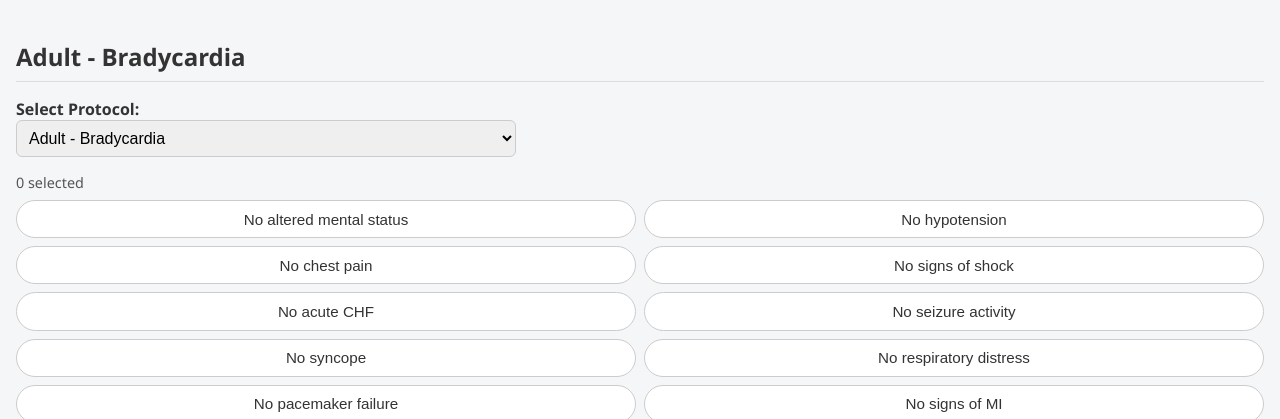
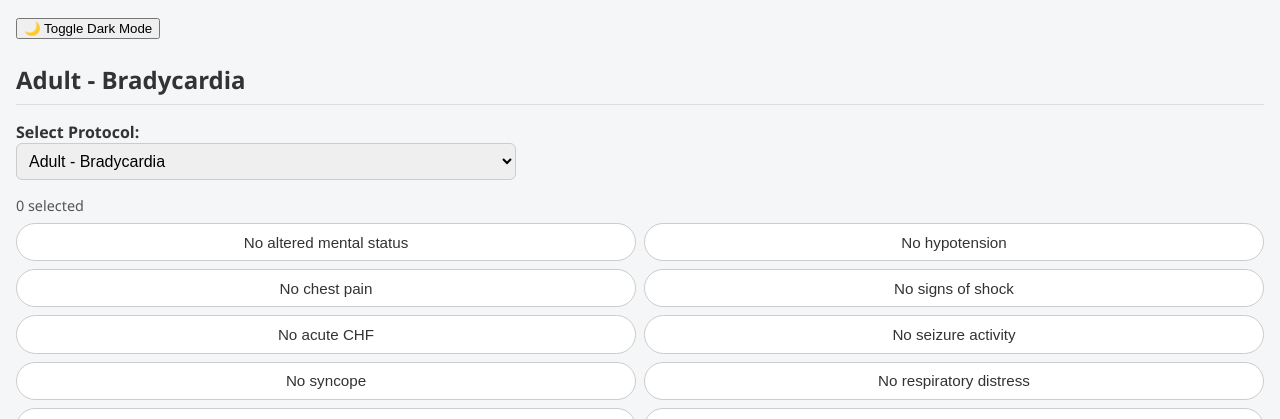
Before and after one commit to BanksChrissy/ems-charting-app, a Flask app: page / in a window 1280 px wide. Shown: the top 419 px of the page. Run offline with Flask 3, Linux system fonts and the light colour scheme; some libraries are stand-ins or nearby versions.

Commit message:
Update index.html

```diff
--- a/templates/index.html
+++ b/templates/index.html
@@ -5,6 +5,10 @@
     <link rel="stylesheet" href="/static/css/style.css">
 </head>
 <body>
+    <div class="theme-toggle">
+        <button onclick="toggleTheme()">🌙 Toggle Dark Mode</button>
+    </div>
+
     <h1 id="protocol-title">EMS Protocol Viewer</h1>
 
     <label for="protocol-select">Select Protocol:</label>
```
